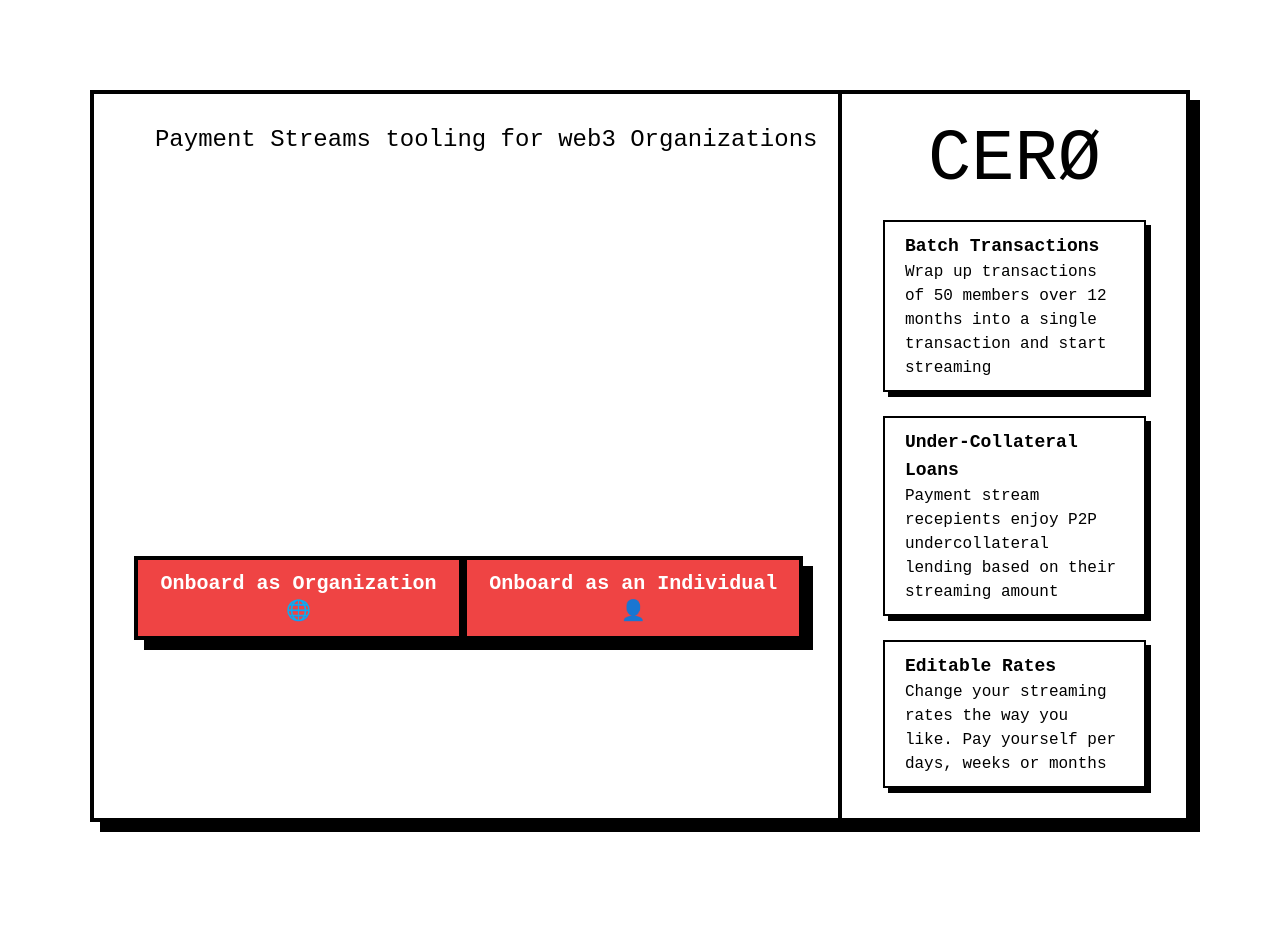
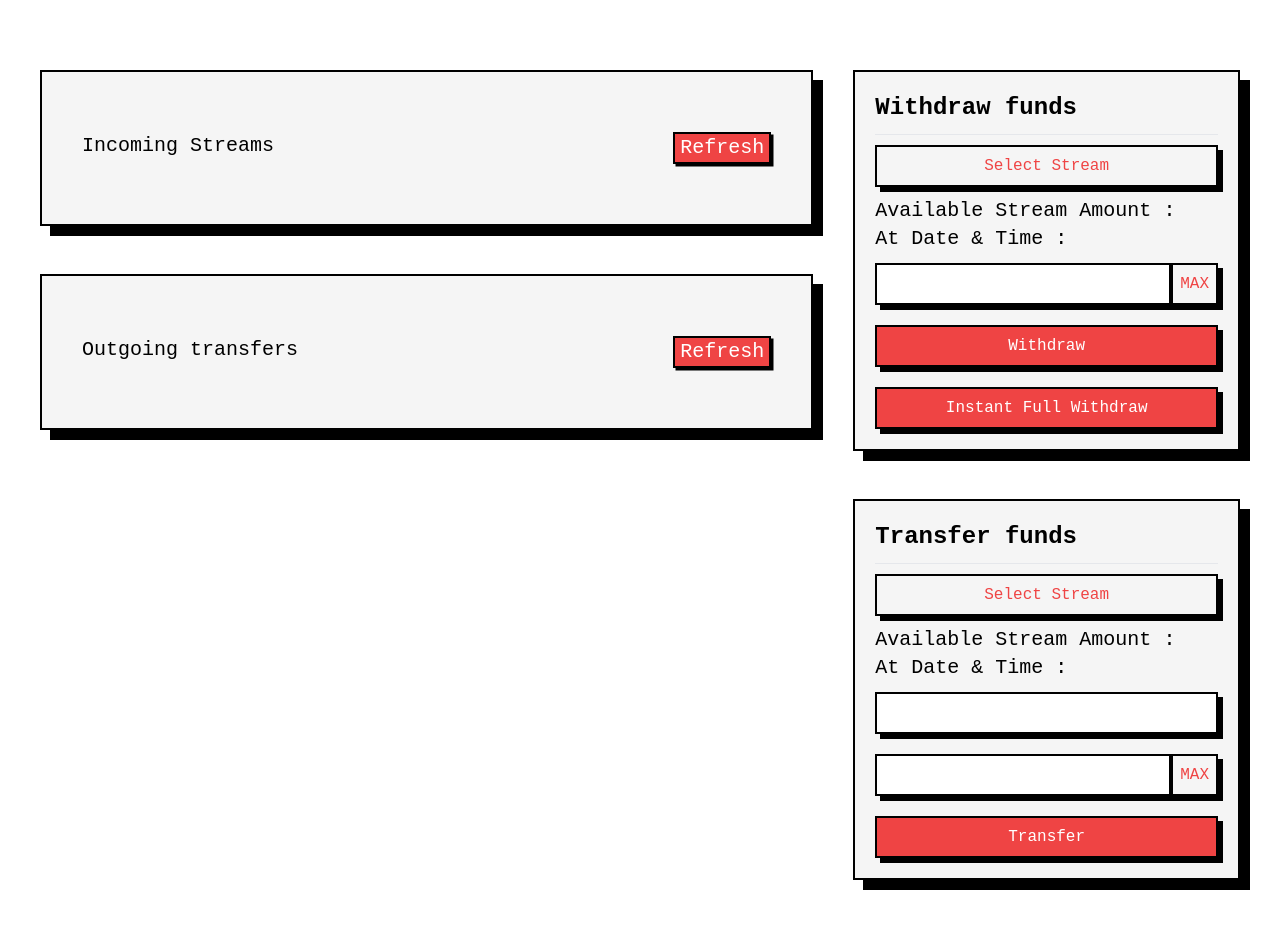
Before and after one commit to Arch0125/cerov01, a React (Create React App) app: page /individual in a window 1280 px wide. Shown: the top 928 px of the page. Built offline with nearby package versions, Linux system fonts and the light colour scheme.

Commit message:
individual page

```diff
--- a/package.json
+++ b/package.json
@@ -8,6 +8,7 @@
     "@testing-library/user-event": "^13.5.0",
     "react": "^18.2.0",
     "react-dom": "^18.2.0",
+    "react-router-dom": "^6.4.2",
     "react-scripts": "5.0.1",
     "web-vitals": "^2.1.4"
   },
--- a/src/App.js
+++ b/src/App.js
@@ -1,11 +1,21 @@
-import logo from './logo.svg';
 import './App.css';
+import { BrowserRouter,Routes,Route } from 'react-router-dom';
 import Home from './components/Home';
+import Individual from './components/Individual';
+import Organization from './components/Organization';
+import Loans from './components/Loans';
 
 function App() {
   return (
     <div className="App">
-     <Home/>
+      <BrowserRouter>
+        <Routes>
+          <Route path="/" element={<Home/>}/>
+          <Route path="/individual" element={<Individual/>}/>
+          <Route path="/organization" element={<Organization/>}/>
+          <Route path="/loans" element={<Loans/>}/>
+        </Routes>
+      </BrowserRouter>
     </div>
   );
 }
--- a/src/components/Home.js
+++ b/src/components/Home.js
@@ -10,11 +10,11 @@ const Home = () => {
             <h1 className='text-2xl font-mono'>Payment Streams tooling for web3 Organizations</h1>
 
             <div className='flex flex-row justify-around w-[95%] mt-[400px]'>
-                <button className='bg-red-500 px-[20px] py-[10px] text-xl text-white font-mono font-semibold shadow-back border-4 border-black'>
+                <button className='bg-red-500 px-[20px] py-[10px] text-xl text-white font-mono font-semibold shadow-back border-4 border-black hover:bg-white hover:text-red-500'>
                     Onboard as Organization 🌐
                 </button>
 
-                <button className='bg-red-500 px-[20px] py-[10px] text-xl text-white font-mono font-semibold shadow-back border-4 border-black'>
+                <button className='bg-red-500 px-[20px] py-[10px] text-xl text-white font-mono font-semibold shadow-back border-4 border-black hover:bg-white hover:text-red-500'>
                     Onboard as an Individual 👤
                 </button>
             </div>
--- /dev/null
+++ b/src/components/Individual.js
@@ -0,0 +1,64 @@
+import React from 'react'
+
+const Individual = () => {
+  return (
+
+    <div className='flex flex-row my-[70px] mx-[40px]'>
+
+        <div className='flex flex-col w-[70%] mr-[40px] '>
+            <div className='flex flex-col border-2 border-black shadow-back py-[60px] px-[40px] bg-bgwhite'>
+                <div className='flex flex-row justify-between'>
+                    <h1 className='font-mono text-xl'>Incoming Streams</h1>
+                    <button className='font-mono text-white text-xl border-2 border-black px-[5px] shadow-back_elements2 bg-red-500 hover:bg-white hover:text-red-500'>Refresh</button>
+                </div>
+
+            </div>
+
+            <br/>
+            <br/>
+
+            <div className='flex flex-col border-2 border-black shadow-back py-[60px] px-[40px] bg-bgwhite'>
+                <div className='flex flex-row justify-between'>
+                    <h1 className='font-mono text-xl'>Outgoing transfers</h1>
+                    <button className='font-mono text-white text-xl border-2 border-black px-[5px] shadow-back_elements2 bg-red-500 hover:bg-white hover:text-red-500'>Refresh</button>
+                </div>
+            </div>
+        </div>
+
+        <div className='flex flex-col w-[35%] '>
+            <div className='flex flex-col border-2 border-black px-[20px] py-[10px] text-left shadow-back bg-bgwhite'>
+                <h1 className='font-semibold text-2xl my-[10px] font-mono'>Withdraw funds</h1>
+                <hr/>
+                <button className='border-2 text-red-500 border-black shadow-back_elements my-[10px] py-[7px] font-mono'>Select Stream</button>
+                <label className='text-xl font-mono'>Available Stream Amount :</label>
+                <label className='text-xl font-mono'>At Date & Time :</label>
+                <div className='flex flex-row my-[10px] shadow-back_elements'>
+                    <input type="number" className='border-2 border-black w-[100%] py-[7px] font-mono'/>
+                    <button className='border-2 text-red-500 border-black  px-[7px] font-mono'>MAX</button>
+                </div>
+                <button className='border-2 border-black text-white shadow-back_elements my-[10px] py-[7px] font-mono bg-red-500 hover:bg-white hover:text-red-500'>Withdraw</button>
+                <button className='border-2 border-black text-white shadow-back_elements my-[10px] py-[7px] font-mono bg-red-500 hover:bg-white hover:text-red-500'>Instant Full Withdraw</button>
+            </div>
+
+            <br/>
+            <br/>
+
+            <div className='flex flex-col border-2 border-black px-[20px] py-[10px] text-left shadow-back bg-bgwhite'>
+                <h1 className='font-semibold text-2xl my-[10px] font-mono'>Transfer funds</h1>
+                <hr/>
+                <button className='border-2 text-red-500 border-black shadow-back_elements my-[10px] py-[7px] font-mono '>Select Stream</button>
+                <label className='text-xl font-mono'>Available Stream Amount :</label>
+                <label className='text-xl font-mono'>At Date & Time :</label>
+                <input className='border-2 border-black w-[100%] my-[10px] py-[7px] shadow-back_elements font-mono'/>
+                <div className='flex flex-row my-[10px] shadow-back_elements'>
+                    <input type="number" className='border-2 border-black w-[100%] py-[7px] font-mono'/>
+                    <button className='border-2  text-red-500 border-black px-[7px] font-mono '>MAX</button>
+                </div>
+                <button className='border-2 border-black text-white shadow-back_elements my-[10px] py-[7px] font-mono bg-red-500 hover:bg-white hover:text-red-500'>Transfer</button>
+            </div>
+        </div>
+    </div>
+  )
+}
+
+export default Individual
--- /dev/null
+++ b/src/components/Loans.js
@@ -0,0 +1,9 @@
+import React from 'react'
+
+const Loans = () => {
+  return (
+    <div>Loans</div>
+  )
+}
+
+export default Loans
--- /dev/null
+++ b/src/components/Organization.js
@@ -0,0 +1,9 @@
+import React from 'react'
+
+const Organization = () => {
+  return (
+    <div>Organization</div>
+  )
+}
+
+export default Organization
--- a/src/index.css
+++ b/src/index.css
@@ -23,3 +23,7 @@ code {
 .shadow-back_elements{
   box-shadow: 5px 5px black;
 }
+
+.shadow-back_elements2{
+  box-shadow: 2.5px 2.5px black;
+}
```
Also changed, not shown: src/components/Navbar.js (added), 1 other file (tests, documents, lock files or other folders).
